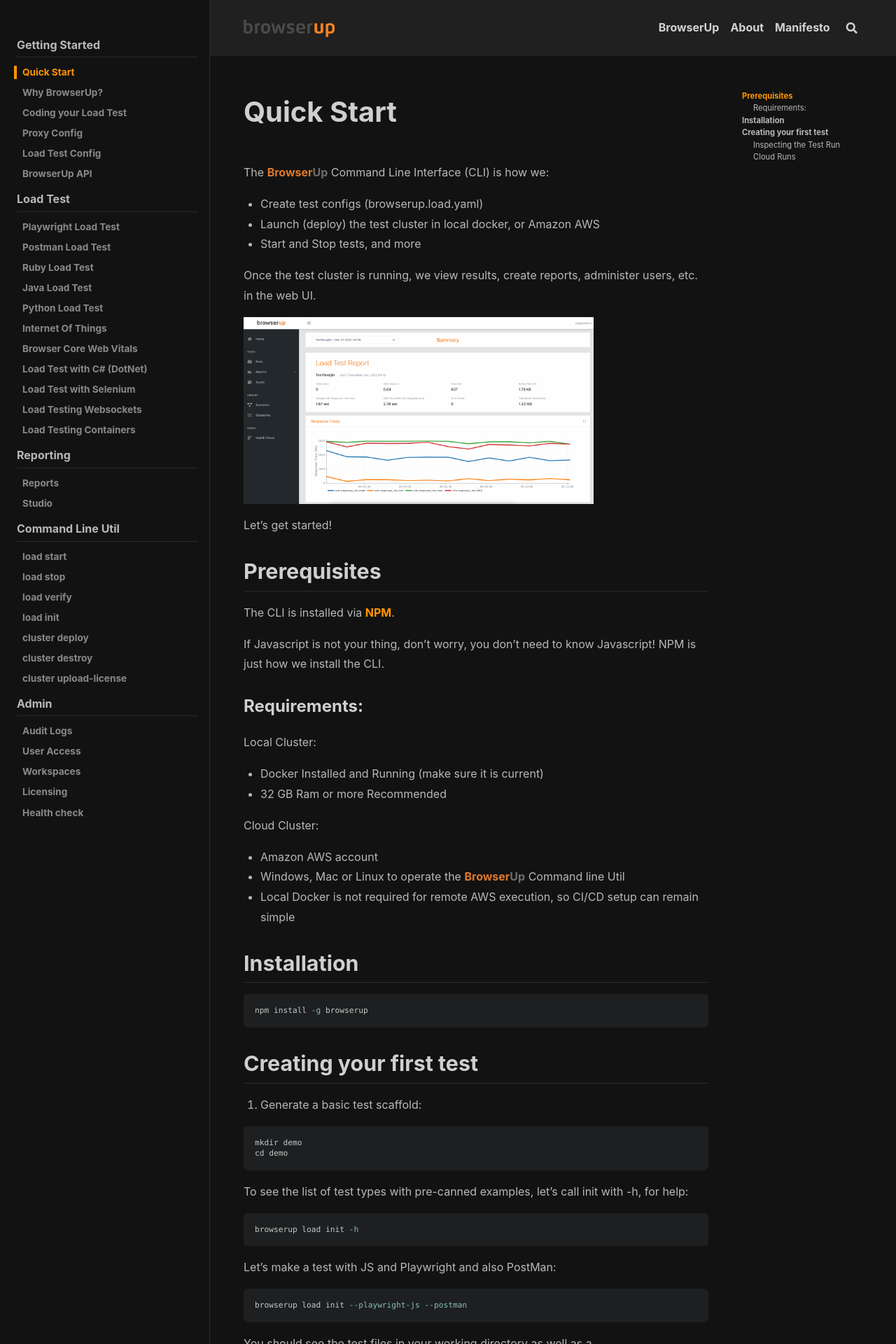
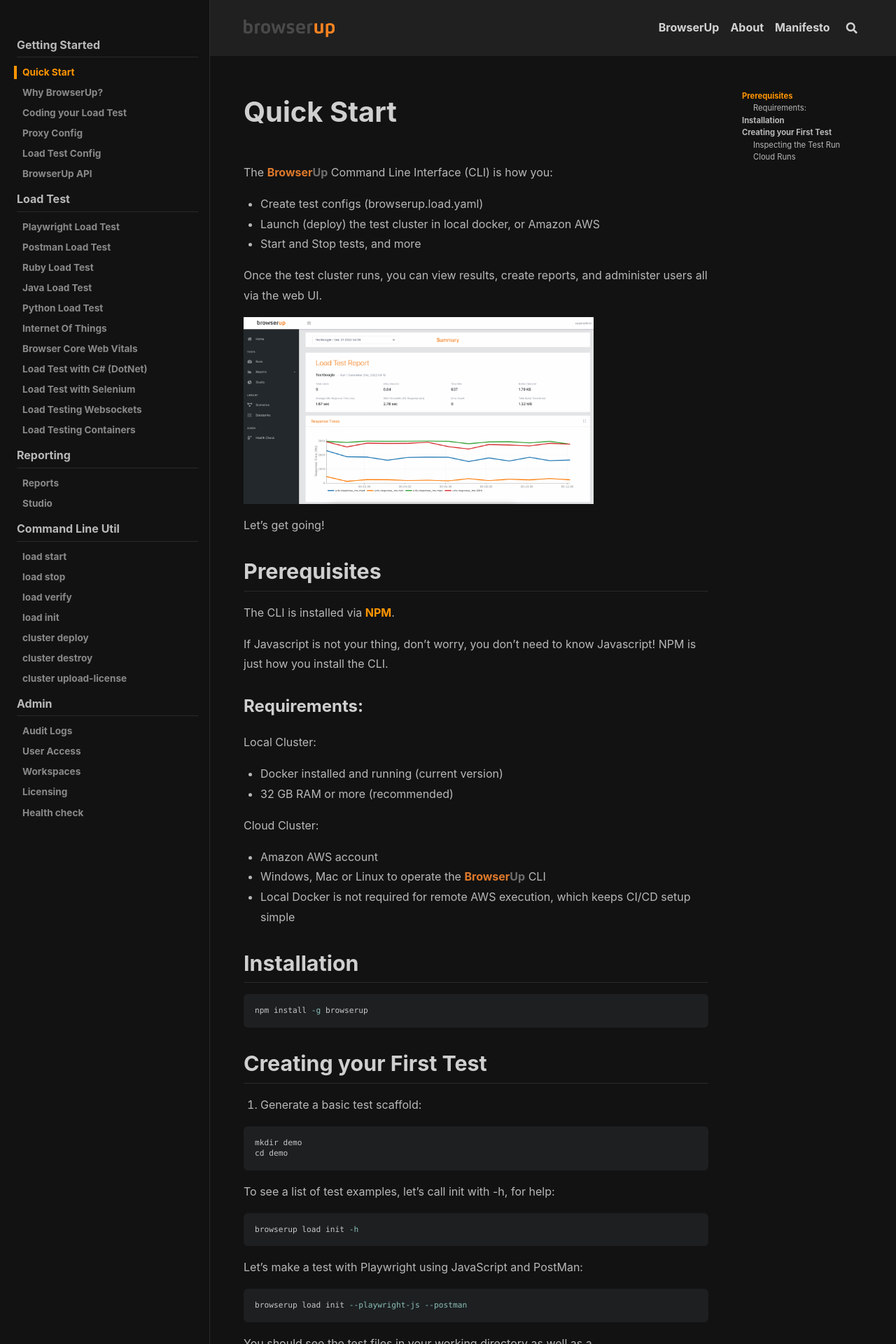
Before and after one commit to browserup/docs, a Jekyll site: the page built from en/load/quick-start.md, in a window 1280 px wide. Shown: the top 1920 px of the page at 70% size. Built offline with Jekyll 4.4.1, drawn with Linux system fonts in a browser that asks for light colours; nearby versions of some CDN libraries; some of the changed text lies outside the part shown.

Commit message:
Refine quickstart

````diff
--- a/en/load/quick-start.md
+++ b/en/load/quick-start.md
@@ -7,34 +7,34 @@ redirect_from:
 ---
 
 The <span style="font-weight: bold; color: #de792b;">Browser</span><span style="font-weight: bold; color: #6e6e6e;">Up</span> Command Line Interface (CLI)
-is how we:
+is how you:
 
 * Create test configs (browserup.load.yaml)
 * Launch (deploy) the test cluster in local docker, or Amazon AWS
 * Start and Stop tests, and more
 
-Once the test cluster is running, we view results, create reports, administer users, etc. in the web UI.
+Once the test cluster runs, you can view results, create reports, and administer users all via the web UI.
 
 [<img src="{{ site.baseurl }}/assets/images/load/screenshot.png" width="500"/>]({{ site.baseurl }}/assets/images/load/screenshot.png)
 
-Let's get started!
+Let's get going!
 
 ## Prerequisites
 
 The CLI is installed via [NPM](https://docs.npmjs.com/downloading-and-installing-node-js-and-npm).
 
-If Javascript is not your thing, don't worry, you don't need to know Javascript! NPM is just
-how we install the CLI.
+If Javascript is not your thing, don’t worry, you don’t need to know Javascript!
+NPM is just how you install the CLI.
 
 ### Requirements:
 Local Cluster:
-* Docker Installed and Running (make sure it is current)
-* 32 GB Ram or more Recommended
+* Docker installed and running (current version)
+* 32 GB RAM or more (recommended)
 
 Cloud Cluster:
 * Amazon AWS account
-* Windows, Mac or Linux to operate the <span style="font-weight: bold; color: #de792b;">Browser</span><span style="font-weight: bold; color: #6e6e6e;">Up</span> Command line Util
-* Local Docker is not required for remote AWS execution, so CI/CD setup can remain simple
+* Windows, Mac or Linux to operate the <span style="font-weight: bold; color: #de792b;">Browser</span><span style="font-weight: bold; color: #6e6e6e;">Up</span> CLI
+* Local Docker is not required for remote AWS execution, which keeps CI/CD setup simple
 
 ## Installation
 
@@ -42,7 +42,7 @@ Cloud Cluster:
 npm install -g browserup
 ```
 
-## Creating your first test
+## Creating your First Test
 
 1. Generate a basic test scaffold:
 
@@ -51,21 +51,22 @@ mkdir demo
 cd demo
 ```
 
-To see the list of test types with pre-canned examples, let's call init with -h, for help:
+To see a list of test examples, let’s call init with -h, for help:
 
 ```bash
 browserup load init -h
 ```
 
-Let's make a test with JS and Playwright and also PostMan:
+Let's make a test with Playwright using JavaScript and PostMan:
 
 ```bash
 browserup load init --playwright-js --postman
 ```
 
-You should see the test files in your working directory as well as a
-browserup.load.yaml. The browserup.load.yaml is your test config--it defines what
-will be run for this test. Run ```cat browserup.load.yaml``` to see what's in it.
+You should see the test files in your working directory as well as a browserup.load.yaml, which is the test config.
+The browserup.load.yaml config file defines what will be run for this test.
+
+Run ```cat browserup.load.yaml``` to see what's in it, or open it in your favorite editor.
 
 2. Run your test!
 
@@ -76,13 +77,11 @@ browserup load start -d
 The start command, when passed -d will run the `deploy` command if your cluster is not already running.
 This will take a couple minutes to start, and launch your test.
 
-When the start command finishes, you are running a test and collecting live stats!
-
-Let's take a look!
+When the start command finishes, you are running a test and collecting live stats. Let's take a look!
 
 ### Inspecting the Test Run
 <br>
-Visit  [http://localhost:6730/](http://localhost:6730/)
+Visit  [http://localhost:23000/](http://localhost:23000/)
 <br>
 <br>
 
@@ -93,10 +92,10 @@ Visit  [http://localhost:6730/](http://localhost:6730/)
 **password:** changeme!
 <br>
 <br>
-1. Click on Reports -> Summary in the left sidebar
-2. Select the Run in the drop-down at the top and check the summary
+1. Click on **Reports** -> **Summary** in the left sidebar menu
+2. Select the Run in the drop-down at the top and view the **Summary Report**
 3. Explore the other reports for this run
-4. Stop the test (-d will stop the test and the cluster)
+4. Stop the test (pass -d to also destroy the cluster)
 
 ```bash
 browserup load stop -d
@@ -114,6 +113,6 @@ cluster_type: aws
 ```
 
 
-#### Issues
+#### Issues?
 
-If you find any issues, Report them [here](https://github.com/browserup/browserup-cli/issues)
+If you find any issues, report them [here](https://github.com/browserup/browserup-cli/issues)
````
